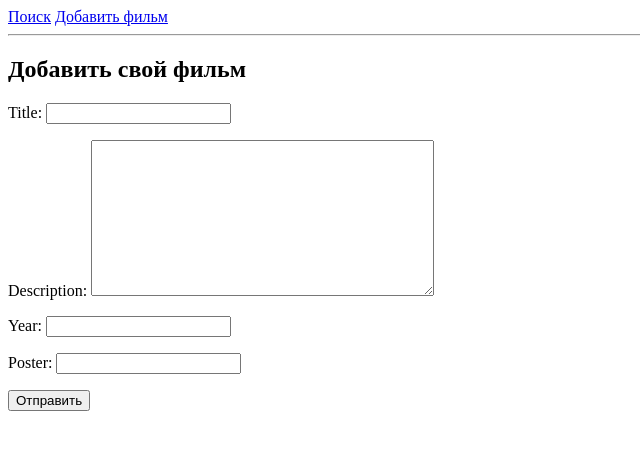
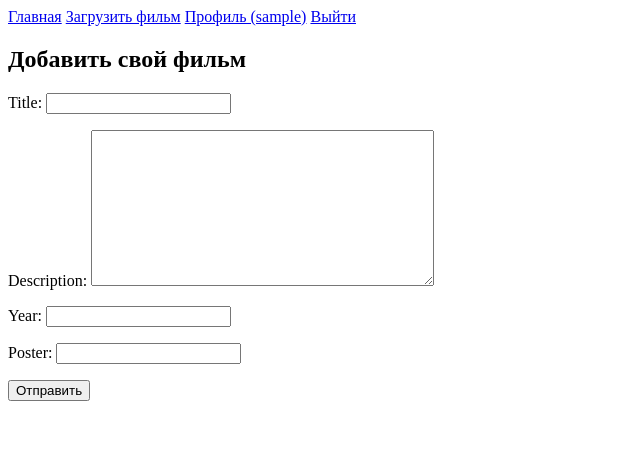
Before and after one commit to Miyamotosensei/kinotekaff, a Django app: page /submit/ in a window 1280 px wide. Shown: the top 450 px of the page, without its empty margins (0-640 px from the left). Run offline with Django 5.2, Linux system fonts and the light colour scheme; the visitor is signed in with stand-in values (Sample User, id 1).

Commit message:
six commit

```diff
--- a/config/settings.py
+++ b/config/settings.py
@@ -123,4 +123,4 @@ STATIC_URL = '/static/'
 STATIC_ROOT = os.path.join(BASE_DIR, 'staticfiles')
 
 # TMDb
-TMDB_API_KEY = "ТВОЙ_API_КЛЮЧ"
+TMDB_API_KEY = "c0c811e14b7d973d41c9c5bbb8d59a58"
--- a/templates/base.html
+++ b/templates/base.html
@@ -1,12 +1,25 @@
 <!DOCTYPE html>
-<html>
+<html lang="ru">
 <head>
-    <title>Кинотека</title>
+    <meta charset="UTF-8">
+    <title>{% block title %}Кинотека{% endblock %}</title>
 </head>
 <body>
-    <a href="/">Поиск</a>
-    <a href="/submit/">Добавить фильм</a>
-    <hr>
-    {% block content %}{% endblock %}
+    <nav>
+        <a href="{% url 'home' %}">Главная</a>
+        {% if user.is_authenticated %}
+            <a href="{% url 'upload_movie' %}">Загрузить фильм</a>
+            <a href="{% url 'profile' %}">Профиль ({{ user.username }})</a>
+            <a href="{% url 'logout' %}">Выйти</a>
+        {% else %}
+            <a href="{% url 'login' %}">Вход</a>
+            <a href="{% url 'register' %}">Регистрация</a>
+        {% endif %}
+    </nav>
+
+    <main>
+        {% block content %}
+        {% endblock %}
+    </main>
 </body>
 </html>
```
